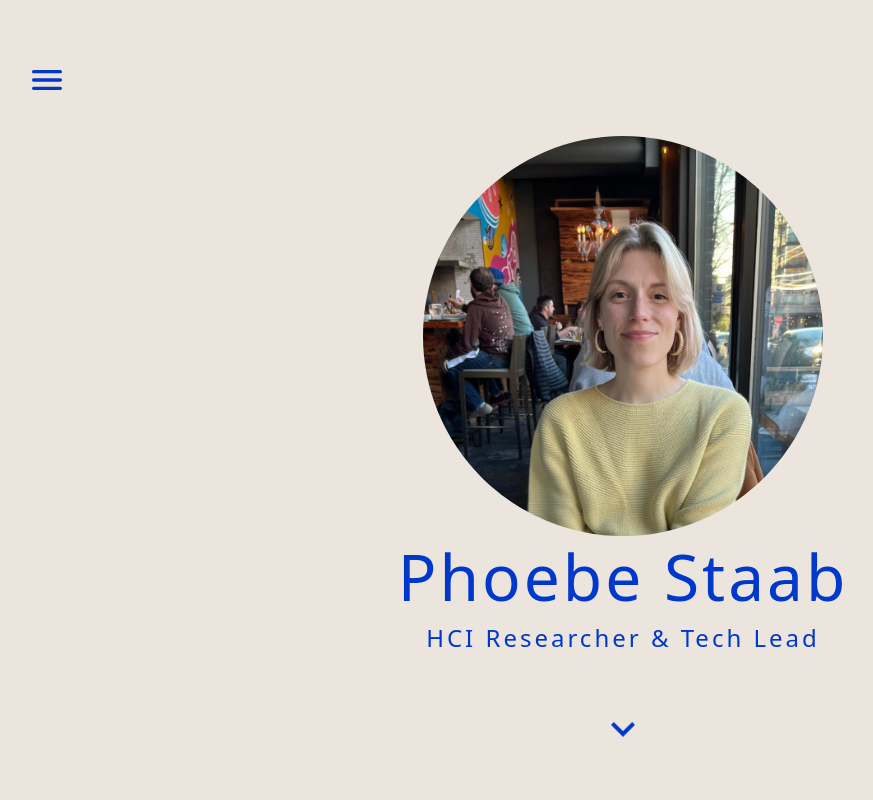
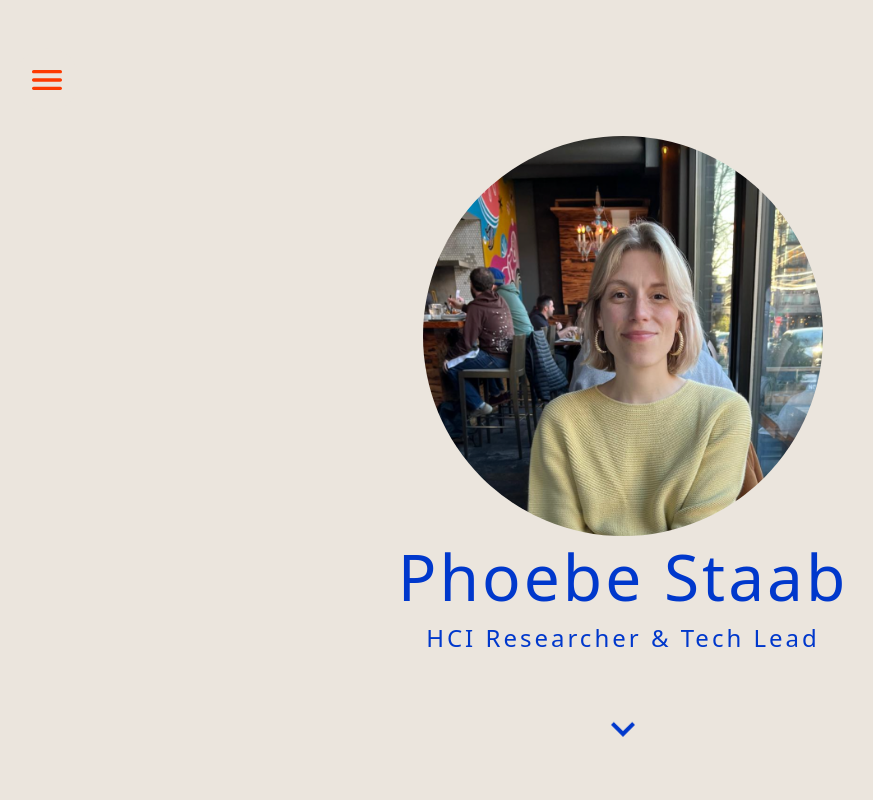
Before and after one commit to phoenixfire07/my-app, a React (Create React App) app: page / in a window 1280 px wide. Shown: the top 800 px of the page, without its empty margins (17-890 px from the left). Built offline with nearby package versions, Linux system fonts and the light colour scheme.

Commit message:
Update Intro.scss

```diff
--- a/src/styles/Intro.scss
+++ b/src/styles/Intro.scss
@@ -1,6 +1,6 @@
 $headings : Noto Sans, sans-serif;
 $standard: Noto Sans, sans-serif;
-$green:#0038CC;
+$green:#fd3a01;
 $tan: rgb(235, 229, 221);
 
 
```
